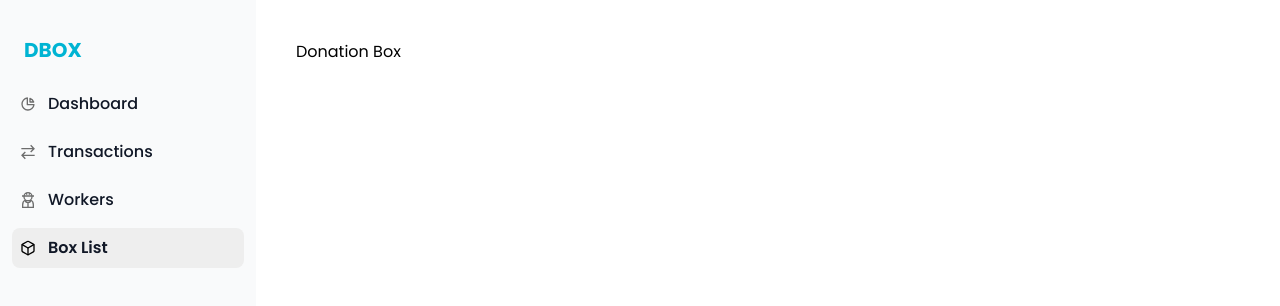
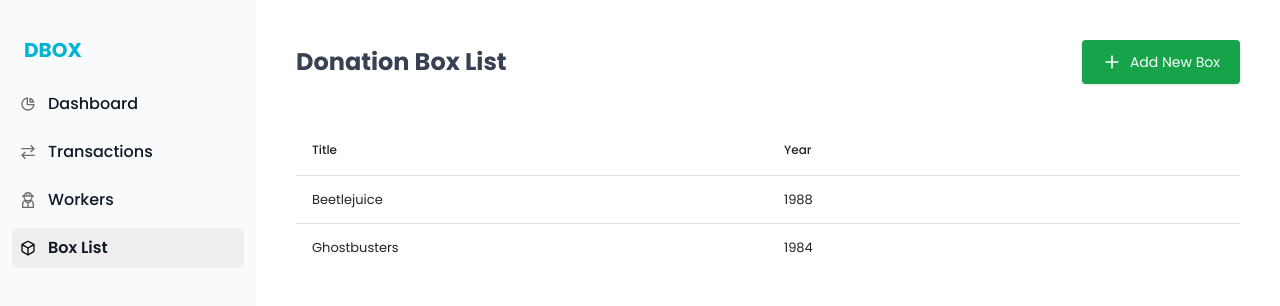
Before and after one commit to hammadtariq321/dbox-frontend, a Next.js app: page /boxes in a window 1280 px wide. Shown: the top 306 px of the page. Built offline with nearby package versions, Linux system fonts and the light colour scheme.

Commit message:
"Added react-data-table-component and styled-components dependencies, updated package-lock.json and package.json, and modified src/app/(sidebar-routes)/boxes/page.js to use DataTable component"

```diff
--- a/package.json
+++ b/package.json
@@ -14,9 +14,11 @@
     "formik": "^2.4.6",
     "next": "14.2.5",
     "react": "^18",
+    "react-data-table-component": "^7.6.2",
     "react-dom": "^18",
     "react-icons": "^5.2.1",
     "sonner": "^1.5.0",
+    "styled-components": "^6.1.12",
     "yup": "^1.4.0"
   },
   "devDependencies": {
--- a/src/app/(sidebar-routes)/boxes/page.js
+++ b/src/app/(sidebar-routes)/boxes/page.js
@@ -1,8 +1,31 @@
+'use client'
+import { BoxColumns } from "@/columns/BoxColumns";
+import Heading from "@/components/Heading";
 import React from "react";
+import DataTable from "react-data-table-component";
+
+
+const data = [
+  {
+    id: 1,
+    title: 'Beetlejuice',
+    year: '1988',
+  },
+  {
+    id: 2,
+    title: 'Ghostbusters',
+    year: '1984',
+  },
+]
 
 function DonationBox() {
   return <>
-    <h1>Donation Box</h1>
+    <Heading />
+    <DataTable
+      columns={BoxColumns}
+      data={data}
+      className="mt-10"
+    />
   </>
 }
 
--- /dev/null
+++ b/src/columns/BoxColumns.js
@@ -0,0 +1,10 @@
+export const BoxColumns = [
+    {
+        name: 'Title',
+        selector: row => row.title,
+    },
+    {
+        name: 'Year',
+        selector: row => row.year,
+    },
+]
--- /dev/null
+++ b/src/components/Heading.jsx
@@ -0,0 +1,12 @@
+import React from 'react'
+import { LuPlus } from "react-icons/lu";
+const Heading = () => {
+    return (
+        <div className="flex justify-between items-center">
+            <h1 className="font-bold text-2xl text-gray-700">Donation Box List</h1>
+            <button className="bg-green-600 text-white px-5 py-3 rounded shadow flex items-center text-sm hover:bg-green-700"><LuPlus size={20} className="mr-2" /> Add New Box</button>
+        </div>
+    )
+}
+
+export default Heading
```
Also changed, not shown: 1 other file (tests, documents, lock files or other folders).
